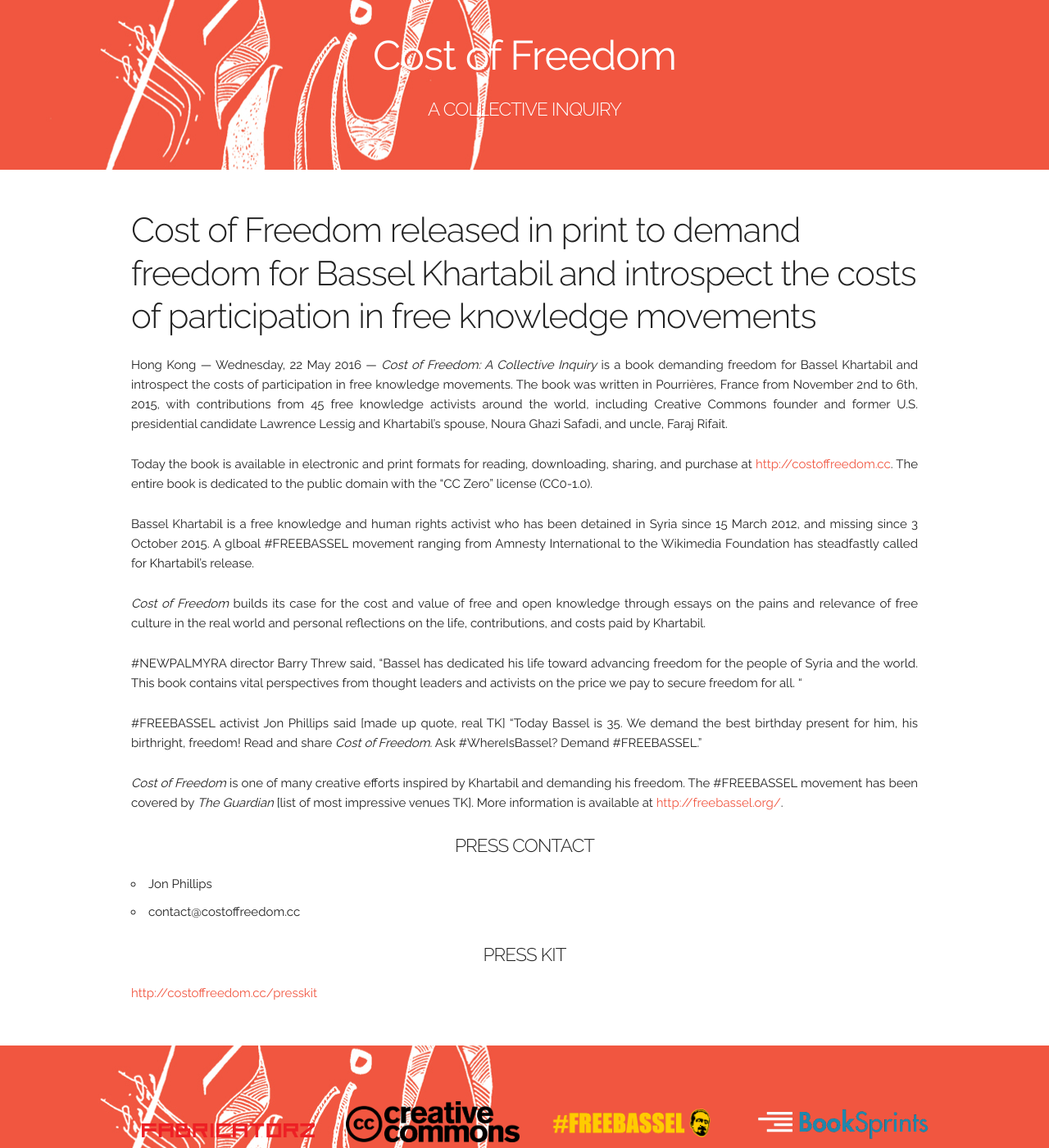
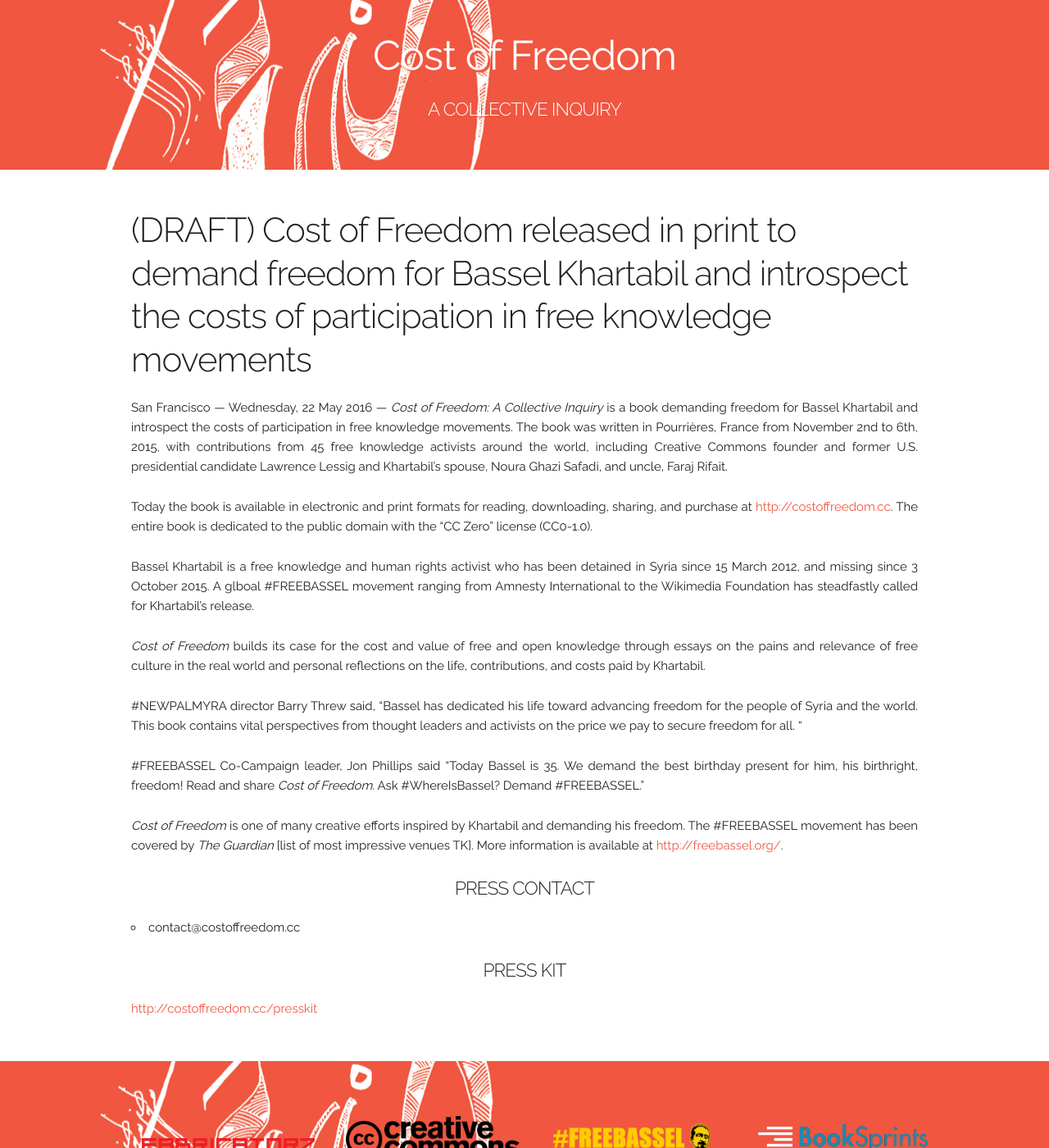
Before and after one commit to costoffreedom/costoffreedom.cc, a Jekyll site: the page built from _posts/2016-05-22-birthday-release.md, in a window 1280 px wide and 1400 px high. Shown: the whole window at 82% size. Built offline with Jekyll 4.4.1, drawn with Linux system fonts in a browser that asks for light colours.

Commit message:
adjusted

```diff
--- a/_posts/2016-05-22-birthday-release.md
+++ b/_posts/2016-05-22-birthday-release.md
@@ -1,9 +1,9 @@
 ---
-title: Cost of Freedom released in print to demand freedom for Bassel Khartabil and introspect the costs of participation in free knowledge movements
+title: (DRAFT) Cost of Freedom released in print to demand freedom for Bassel Khartabil and introspect the costs of participation in free knowledge movements
 layout: page
 ---
 
-Hong Kong — Wednesday, 22 May 2016 — *Cost of Freedom: A Collective Inquiry* is a book demanding freedom for Bassel Khartabil and introspect the costs of participation in free knowledge movements. The book was written in Pourrières, France from November 2nd to 6th, 2015, with contributions from 45 free knowledge activists around the world, including Creative Commons founder and former U.S. presidential candidate Lawrence Lessig and Khartabil's spouse, Noura Ghazi Safadi, and uncle, Faraj Rifait.
+San Francisco — Wednesday, 22 May 2016 — *Cost of Freedom: A Collective Inquiry* is a book demanding freedom for Bassel Khartabil and introspect the costs of participation in free knowledge movements. The book was written in Pourrières, France from November 2nd to 6th, 2015, with contributions from 45 free knowledge activists around the world, including Creative Commons founder and former U.S. presidential candidate Lawrence Lessig and Khartabil's spouse, Noura Ghazi Safadi, and uncle, Faraj Rifait.
 
 Today the book is available in electronic and print formats for reading, downloading, sharing, and purchase at <http://costoffreedom.cc>. The entire book is dedicated to the public domain with the "CC Zero" license (CC0-1.0).
 
@@ -13,13 +13,12 @@
 
 &#35;NEWPALMYRA director Barry Threw said, "Bassel has dedicated his life toward advancing freedom for the people of Syria and the world. This book contains vital perspectives from thought leaders and activists on the price we pay to secure freedom for all. "
 
-&#35;FREEBASSEL activist Jon Phillips said [made up quote, real TK] "Today Bassel is 35. We demand the best birthday present for him, his birthright, freedom! Read and share *Cost of Freedom*. Ask #WhereIsBassel? Demand #FREEBASSEL."
+&#35;FREEBASSEL Co-Campaign leader, Jon Phillips said "Today Bassel is 35. We demand the best birthday present for him, his birthright, freedom! Read and share *Cost of Freedom*. Ask #WhereIsBassel? Demand #FREEBASSEL."
 
 *Cost of Freedom* is one of many creative efforts inspired by Khartabil and demanding his freedom. The #FREEBASSEL movement has been covered by *The Guardian* [list of most impressive venues TK]. More information is available at <http://freebassel.org/>.
 
 #### Press Contact
 
-- Jon Phillips
 - contact@costoffreedom.cc
 
 #### Press Kit
```
